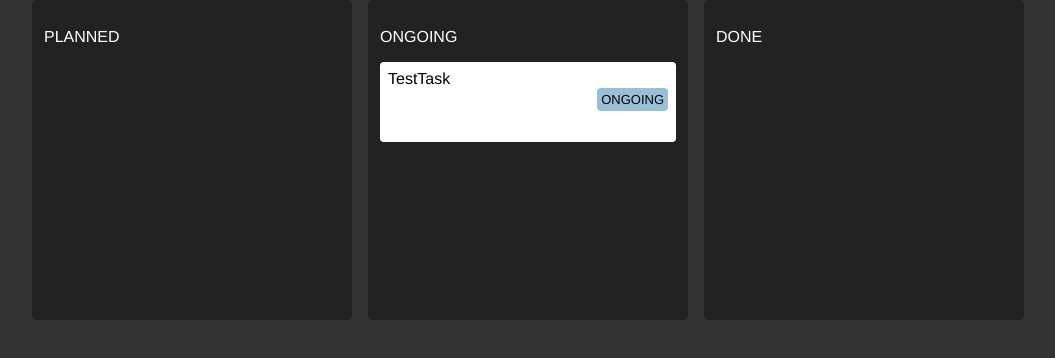
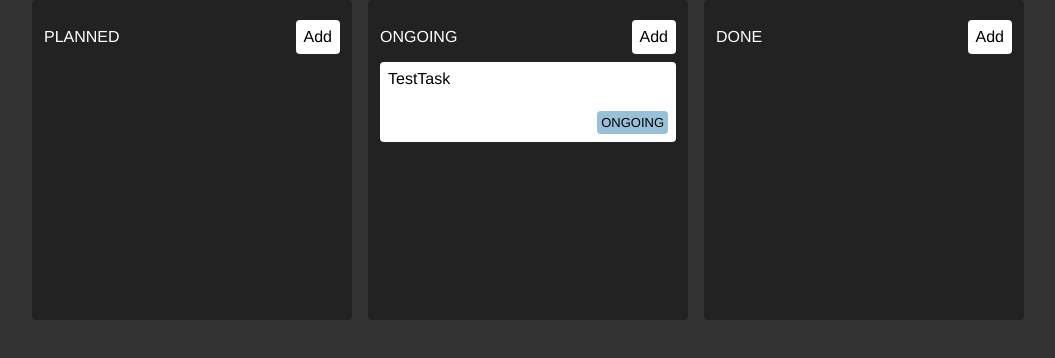
Before and after one commit to FrankBevr/Inkora, a React (Vite) app in the folder playground/Zustand/: page / in a window 1280 px wide. Shown: the top 358 px of the page, without its empty margins (112-1167 px from the left). Built offline with nearby package versions, Linux system fonts and the light colour scheme.

Commit message:
:zap: (./playground) add add Tasks

```diff
--- a/playground/Zustand/src/components/Column.css
+++ b/playground/Zustand/src/components/Column.css
@@ -9,3 +9,47 @@
   padding: 0.5rem;
   border: dashed transparent 4px;
 }
+
+.titleWrapper {
+  display: flex;
+  justify-content: space-between;
+  align-items: center
+}
+
+.titleWrapper button{
+  all: unset;
+  color: black;
+  background: white;
+  padding: 0.5rem;
+  border-radius: 4px;
+  height: fit-content;
+  cursor: pointer;
+}
+
+.titleWrapper button:hover{
+  background: var(--COLOR-GRAY-LIGHT);
+}
+.Modal {
+  position: absolute;
+  background: rgba(0, 0, 0, 0.3);
+  width: 100%;
+  height: 100%;
+  top: 0;
+  left: 0;
+}
+
+.modalContent {
+  background: white;
+  position: absolute;
+  z-index: 1;
+  padding: 1rem;
+  height: 5rem;
+  width: 20rem;
+  top: 50%;
+  left: 50%;
+  transform: translate(-50%, -50%);
+  display: flex;
+  justify-content: center;
+  align-items: center;
+  border-radius: 4px;
+}
--- a/playground/Zustand/src/components/Column.jsx
+++ b/playground/Zustand/src/components/Column.jsx
@@ -1,18 +1,39 @@
+import { useState } from 'react'
 import { useTaskStore } from '../store'
 import './Column.css'
 import Task from './Task'
 import { shallow } from 'zustand/shallow'
 
 const Column = ({ state }) => {
+  const [text, setText] = useState('')
+  const [open, setOpen] = useState(false)
   const tasks = useTaskStore(
     (store) => store.tasks.filter((task) => task.state === state),
     shallow
   );
+  const addTask = useTaskStore(store => store.addTask);
   return <div className="column" >
-    <p>{state}</p>
-    {tasks.map((task) => (
-      <Task title={task.title} key={task.title} />
-    ))}
+    <div className='titleWrapper'>
+      <p>{state}</p>
+      <button onClick={() => setOpen(true)}>Add</button>
+    </div>
+    <div>
+      {tasks.map((task) => (
+        <Task title={task.title} key={task.title} />
+      ))}
+    </div>
+    {open && (
+      <div className='Modal'>
+        <div className='modalContent'>
+          <input onChange={(e) => setText(e.target.value)} value={text}></input>
+          <button onClick={() => {
+            addTask(text, state);
+            setText('')
+            setOpen(false)
+          }}>Submit</button>
+        </div>
+      </div>
+    )}
   </div>
 }
 
--- a/playground/Zustand/src/components/Task.css
+++ b/playground/Zustand/src/components/Task.css
@@ -7,6 +7,8 @@
   display: flex;
   flex-direction: column;
   align-items: space-between;
+  justify-content: space-between;
+  margin-bottom: 0.5rem;
 }
 
 .bottomWrapper {
--- a/playground/Zustand/src/store.js
+++ b/playground/Zustand/src/store.js
@@ -2,4 +2,6 @@
 
 export const useTaskStore = create((set) => ({
   tasks: [{ title: "TestTask", state: "ONGOING" }],
+  addTask: (title, state) => set((store) => ({ tasks: [...store.tasks, { title, state }] })),
+  deleteTask: (title) => set((store) => ({ tasks: store.tasks.filter(task => task.title === title) }))
 }))
```
